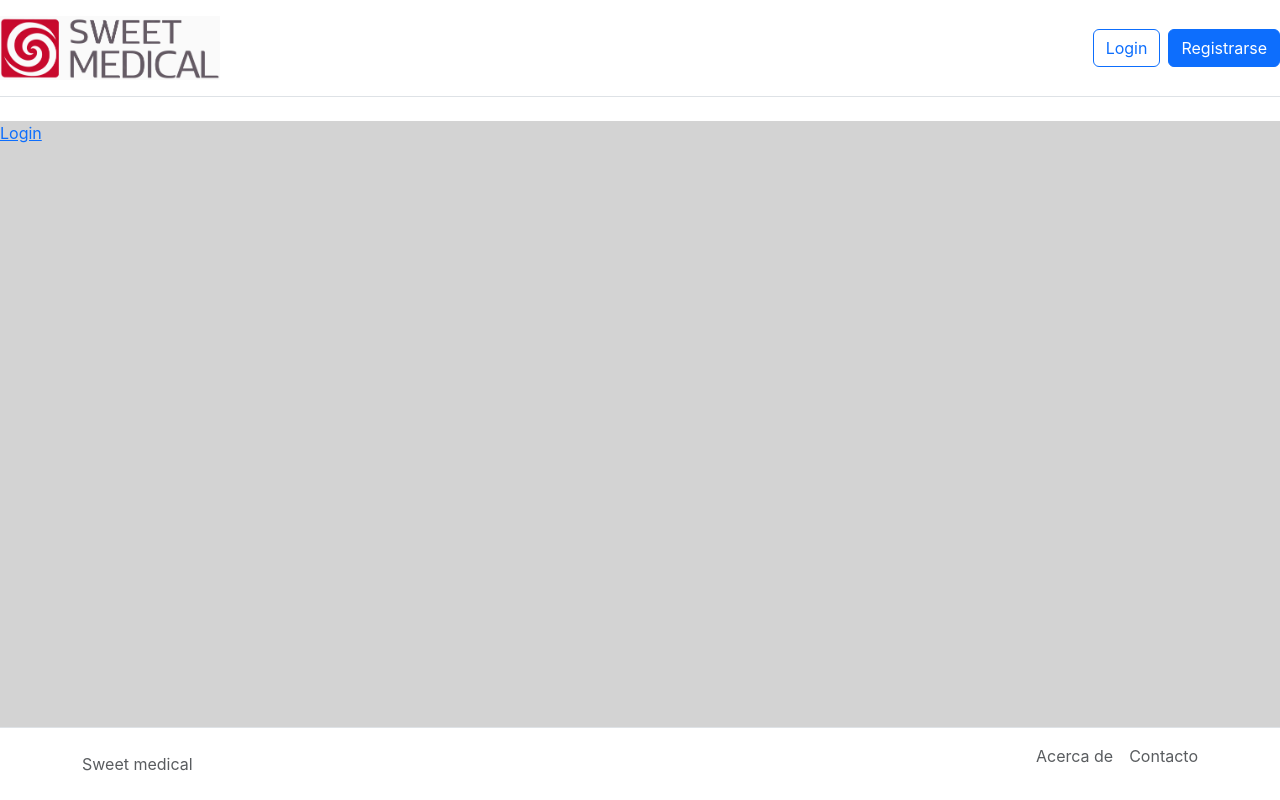
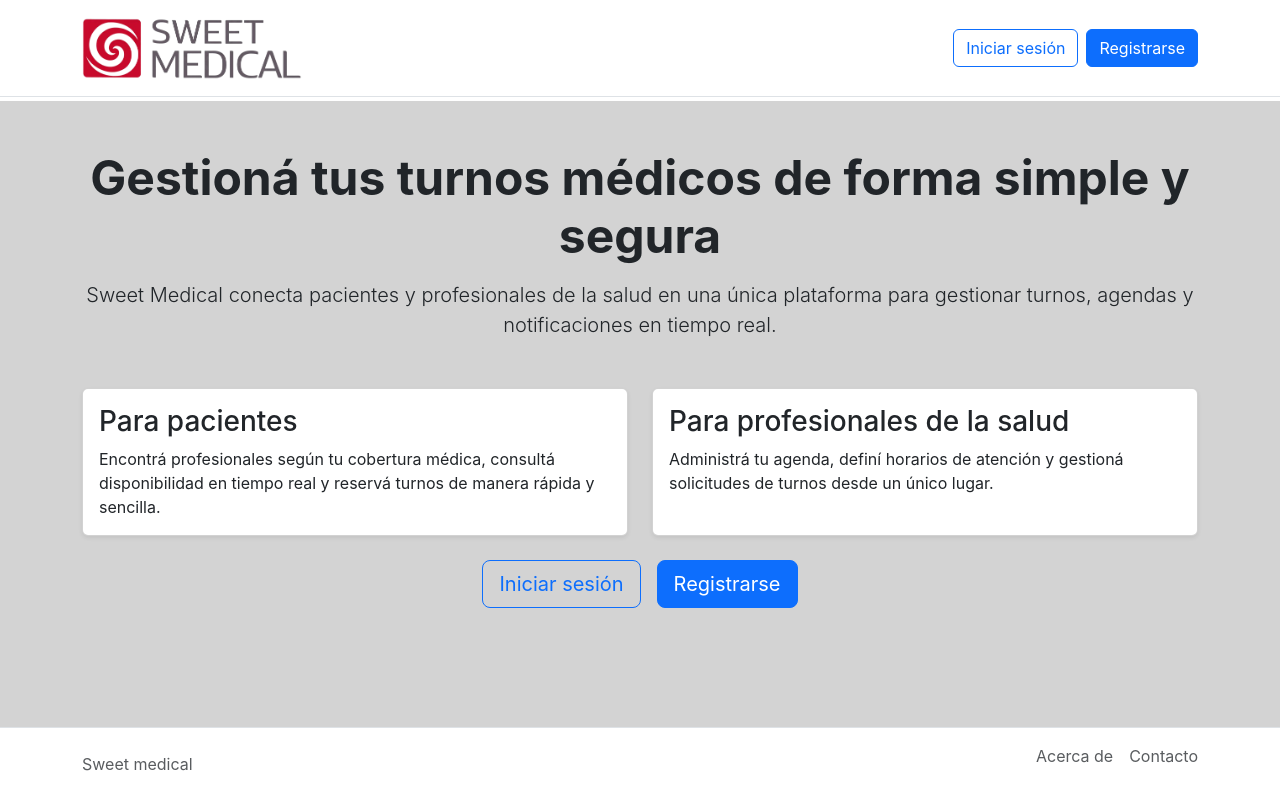
Before and after one commit to frconde1/Sistema-de-Turnos, a React (Create React App) app in the folder client/: page / in a window 1280 px wide. Built offline with nearby package versions, Linux system fonts and the light colour scheme.

Commit message:
Se mejora la landing Se restringen las rutas Se agrega icono e imagen

```diff
--- a/client/src/App.js
+++ b/client/src/App.js
@@ -13,6 +13,7 @@ import { AuthProvider } from './context/auth/AuthContext';
 import { NotificationProvider } from './context/auth/NotificationContext';
 import TurnoLayout from './features/layouts/TurnoLayout';
 import NotificationsPage from './pages/NotificationsPage';
+import HomeRoute from './features/HomeRoute';
 
 function App() {
   return (
@@ -20,7 +21,7 @@ function App() {
       <NotificationProvider>
         <Routes>
           <Route path='/' element={<Layout />}>
-            <Route index element={<Landing/>} />
+            <Route index element={<HomeRoute />} />
 
             <Route path='login' element={<Login />} />
             <Route path='register' element={<Register />} />
--- /dev/null
+++ b/client/src/features/HomeRoute.jsx
@@ -0,0 +1,21 @@
+import { Navigate } from "react-router-dom";
+import { useAuth } from "../context/auth/AuthContext";
+import Landing from "../pages/Landing";
+
+export default function HomeRoute() {
+	const { usuario } = useAuth();
+
+	if (!usuario) {
+		return <Landing />;
+	}
+
+	if (usuario.rol === "Paciente") {
+		return <Navigate to="/paciente" replace />;
+	}
+
+	if (usuario.rol === "Medico") {
+		return <Navigate to="/medico" replace />;
+	}
+
+	return <Landing />;
+}
--- a/client/src/features/layouts/Layout.jsx
+++ b/client/src/features/layouts/Layout.jsx
@@ -20,31 +20,44 @@ export default function Layout({ id, setId }) {
 
   return (
     <div className="d-flex flex-column min-vh-100">
-      <header className="d-flex justify-content-between align-items-center py-3 mb-4 border-bottom">
-        <NavLink to="/" className="fs-4 text-decoration-none text-reset">
-          <img src={"/Logo.png"} alt="Logo" height="64" />
-        </NavLink>
-        <nav className="d-flex gap-2">
-          {
-            usuario ?
-            <>
-              <NavLink to="/" onClick={()=>{logout()}} className="btn btn-outline-primary">
-                logout
-              </NavLink>
-              <Notificaciones />
-            </> :
+      <header className="border-bottom py-3 mb-1">
+        <div className="container d-flex justify-content-between align-items-center">
+          <NavLink to="/" className="text-decoration-none text-reset">
+            <img src="/Logo.png" alt="Logo" height="64" />
+          </NavLink>
+
+          <nav className="d-flex align-items-center gap-2">
+            {usuario ? (
               <>
-                <NavLink to="/login" className="btn btn-outline-primary">
-                  Login
+                <NavLink
+                  to="/"
+                  onClick={logout}
+                  className="btn btn-outline-primary"
+                >
+                  Cerrar Sesión
                 </NavLink>
-                <NavLink to="/register" className="btn btn-primary">
+
+                <Notificaciones />
+              </>
+            ) : (
+              <>
+                <NavLink
+                  to="/login"
+                  className="btn btn-outline-primary"
+                >
+                  Iniciar sesión
+                </NavLink>
+
+                <NavLink
+                  to="/register"
+                  className="btn btn-primary"
+                >
                   Registrarse
                 </NavLink>
-
               </>
-          }
-        </nav>
-
+            )}
+          </nav>
+        </div>
       </header>
 
       <main className="flex-grow-1" style={{ backgroundColor: "lightgray" }}>
--- a/client/src/pages/Landing.jsx
+++ b/client/src/pages/Landing.jsx
@@ -3,6 +3,66 @@ import { NavLink } from 'react-router-dom'
 
 export default function Landing() {
   return (
-	  <NavLink to="/login">Login</NavLink>
+    <div className="container py-5">
+      <div className="text-center mb-5">
+        <h1 className="display-5 fw-bold">
+          Gestioná tus turnos médicos de forma simple y segura
+        </h1>
+
+        <p className="lead mt-3">
+          Sweet Medical conecta pacientes y profesionales de la salud
+          en una única plataforma para gestionar turnos, agendas y
+          notificaciones en tiempo real.
+        </p>
+
+      </div>
+
+      <div className="row g-4">
+        <div className="col-md-6">
+          <div className="card h-100 shadow-sm">
+            <div className="card-body">
+              <h3 className="card-title">Para pacientes</h3>
+
+              <p className="card-text">
+                Encontrá profesionales según tu cobertura médica,
+                consultá disponibilidad en tiempo real y reservá
+                turnos de manera rápida y sencilla.
+              </p>
+            </div>
+          </div>
+        </div>
+
+        <div className="col-md-6">
+          <div className="card h-100 shadow-sm">
+            <div className="card-body">
+              <h3 className="card-title">
+                Para profesionales de la salud
+              </h3>
+
+              <p className="card-text">
+                Administrá tu agenda, definí horarios de atención y
+                gestioná solicitudes de turnos desde un único lugar.
+              </p>
+            </div>
+          </div>
+        </div>
+      </div>
+
+      <div className="d-flex justify-content-center gap-3 mt-4">
+          <NavLink
+            to="/login"
+            className="btn btn-outline-primary btn-lg"
+          >
+            Iniciar sesión
+          </NavLink>
+
+          <NavLink
+            to="/register"
+            className="btn btn-primary btn-lg"
+          >
+            Registrarse
+          </NavLink>
+        </div>
+    </div>
   )
 }
--- a/client/src/pages/sesiones/Login.jsx
+++ b/client/src/pages/sesiones/Login.jsx
@@ -1,7 +1,8 @@
 import React, { useState } from "react";
-import { useNavigate } from "react-router-dom";
+import { useNavigate, Navigate } from "react-router-dom";
 import { Button, Form, Toast, ToastContainer } from "react-bootstrap";
 import { useAuth } from "../../context/auth/AuthContext";
+
 
 export default function Login() {
 	const [usuario, setUsuario] = useState("");
@@ -10,7 +11,7 @@ export default function Login() {
 
 	const [mostrarToast, setMostrarToast] = useState(false);
 
-	const { login, error, loading } = useAuth();
+	const { usuario: usuarioActual, login, error, loading } = useAuth();
 
 	const navigate = useNavigate();
 
@@ -30,6 +31,14 @@ export default function Login() {
 		}
 
 		setMostrarToast(true);
+	}
+
+	if (usuario?.rol === "Paciente") {
+		return <Navigate to="/paciente" replace />;
+	}
+
+	if (usuario?.rol === "Medico") {
+		return <Navigate to="/medico" replace />;
 	}
 
 	return (
```
Also changed, not shown: client/public/Logo.png, 1 other file (tests, documents, lock files or other folders).
